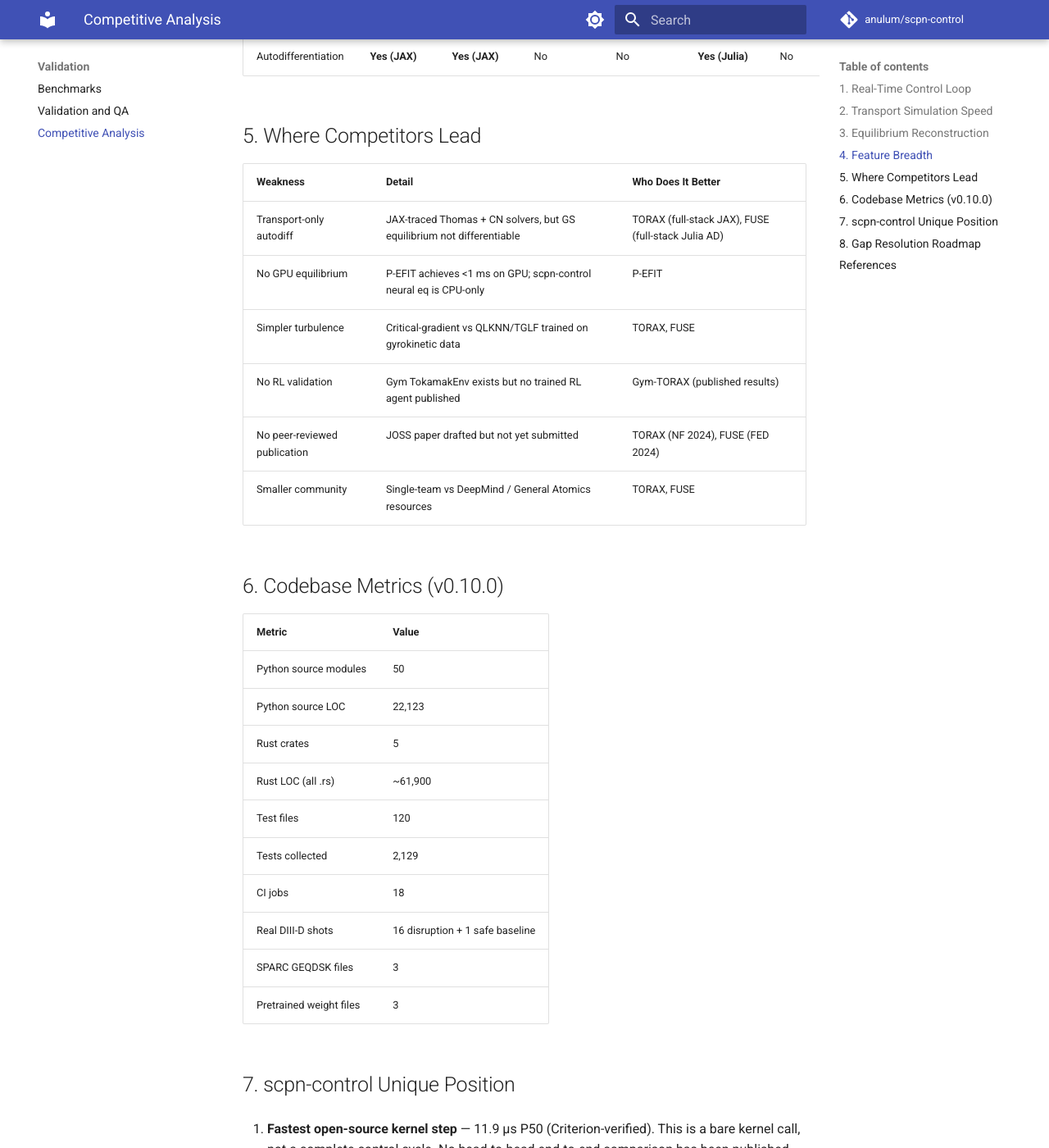
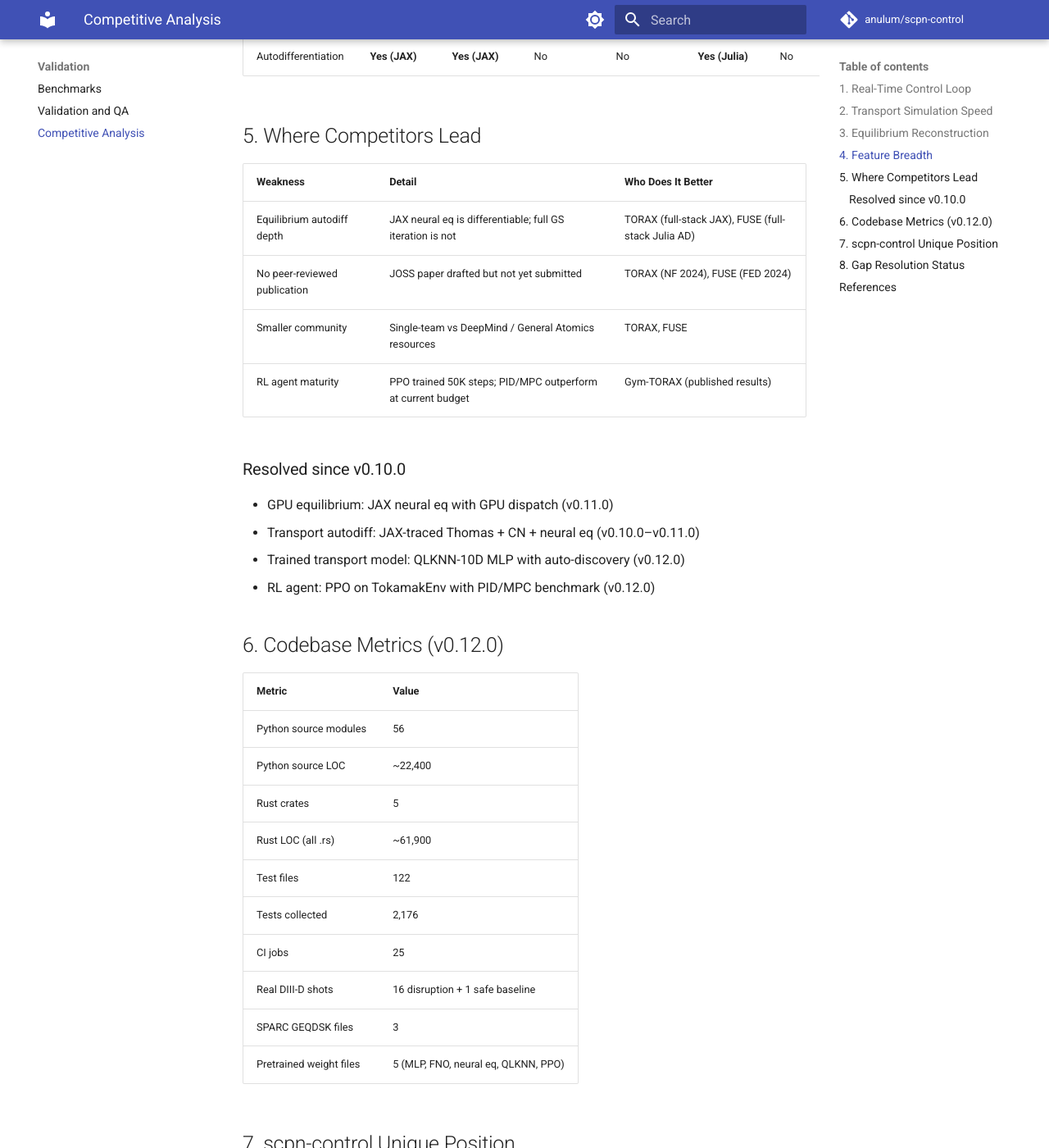
Before and after one commit to anulum/scpn-control, an MkDocs documentation site: the page built from docs/competitive_analysis.md, in a window 1280 px wide and 1400 px high, scrolled down 3170 px. Shown: the whole window at 82% size. Built offline with MkDocs 1.6.1 and Material for MkDocs 9.7.7, drawn with Linux system fonts in a browser that asks for light colours; comment, search, counter and statistics services are not loaded; some of the changed text lies outside the part shown.

Commit message:
docs: fact-check JOSS paper and update competitive analysis for v0.12.0
- Paper: 56 modules/22.4K LOC (was 54/16K), 2176 tests (was 2019)
- Paper: add QLKNN transport, PPO agent, JAX neural eq mentions
- Competitive analysis: 4 gaps RESOLVED, metrics updated to v0.12.0
- Weight count: 5 files (MLP, FNO, neural eq, QLKNN, PPO)

Co-Authored-By: Arcane Sapience <protoscience@anulum.li>

```diff
--- a/docs/competitive_analysis.md
+++ b/docs/competitive_analysis.md
@@ -76,27 +76,31 @@
 
 | Weakness | Detail | Who Does It Better |
 |----------|--------|-------------------|
-| Transport-only autodiff | JAX-traced Thomas + CN solvers, but GS equilibrium not differentiable | TORAX (full-stack JAX), FUSE (full-stack Julia AD) |
-| No GPU equilibrium | P-EFIT achieves <1 ms on GPU; scpn-control neural eq is CPU-only | P-EFIT |
-| Simpler turbulence | Critical-gradient vs QLKNN/TGLF trained on gyrokinetic data | TORAX, FUSE |
-| No RL validation | Gym TokamakEnv exists but no trained RL agent published | Gym-TORAX (published results) |
+| Equilibrium autodiff depth | JAX neural eq is differentiable; full GS iteration is not | TORAX (full-stack JAX), FUSE (full-stack Julia AD) |
 | No peer-reviewed publication | JOSS paper drafted but not yet submitted | TORAX (NF 2024), FUSE (FED 2024) |
 | Smaller community | Single-team vs DeepMind / General Atomics resources | TORAX, FUSE |
+| RL agent maturity | PPO trained 50K steps; PID/MPC outperform at current budget | Gym-TORAX (published results) |
 
-## 6. Codebase Metrics (v0.10.0)
+### Resolved since v0.10.0
+- GPU equilibrium: JAX neural eq with GPU dispatch (v0.11.0)
+- Transport autodiff: JAX-traced Thomas + CN + neural eq (v0.10.0–v0.11.0)
+- Trained transport model: QLKNN-10D MLP with auto-discovery (v0.12.0)
+- RL agent: PPO on TokamakEnv with PID/MPC benchmark (v0.12.0)
+
+## 6. Codebase Metrics (v0.12.0)
 
 | Metric | Value |
 |--------|-------|
-| Python source modules | 50 |
-| Python source LOC | 22,123 |
+| Python source modules | 56 |
+| Python source LOC | ~22,400 |
 | Rust crates | 5 |
 | Rust LOC (all .rs) | ~61,900 |
-| Test files | 120 |
-| Tests collected | 2,129 |
-| CI jobs | 18 |
+| Test files | 122 |
+| Tests collected | 2,176 |
+| CI jobs | 25 |
 | Real DIII-D shots | 16 disruption + 1 safe baseline |
 | SPARC GEQDSK files | 3 |
-| Pretrained weight files | 3 |
+| Pretrained weight files | 5 (MLP, FNO, neural eq, QLKNN, PPO) |
 
 ## 7. scpn-control Unique Position
 
@@ -113,18 +117,18 @@
    sub-ms reconstruction is achievable.
 
 4. **Full-stack control breadth** — equilibrium, transport, control,
-   disruption mitigation, digital twin in one focused 50-module package.
+   disruption mitigation, digital twin in one focused 56-module package.
    Trade-off: breadth over depth in any single area.
 
-## 8. Gap Resolution Roadmap
+## 8. Gap Resolution Status
 
-| Gap | Resolution | Target Version |
-|-----|-----------|----------------|
-| Transport-only autodiff | JAX-port neural equilibrium MLP (differentiable eq) | v0.11.0 |
-| No GPU equilibrium | Same JAX neural eq port → GPU via jaxlib | v0.11.0 |
-| Simpler turbulence | Train MLP on QLKNN-10D public dataset from Zenodo | v0.12.0 |
-| No RL validation | Train PPO agent on TokamakEnv, benchmark vs MPC/H-inf | v0.12.0 |
-| No peer-reviewed pub | Submit JOSS paper after v0.12.0 milestone | v0.12.0 |
+| Gap | Resolution | Status |
+|-----|-----------|--------|
+| Transport-only autodiff | JAX neural equilibrium MLP (v0.11.0) | **RESOLVED** |
+| No GPU equilibrium | JAX neural eq with GPU dispatch (v0.11.0) | **RESOLVED** |
+| Simpler turbulence | QLKNN-10D trained MLP (v0.12.0) | **RESOLVED** |
+| No RL validation | PPO + PID + MPC benchmark (v0.12.0) | **RESOLVED** |
+| No peer-reviewed pub | JOSS paper fact-checked, ready for submission | v0.13.0 |
 | Smaller community | External action: talks, workshops, issue triage | Ongoing |
 
 ## References
```
Also changed, not shown: paper.md (+19 -7 lines).
